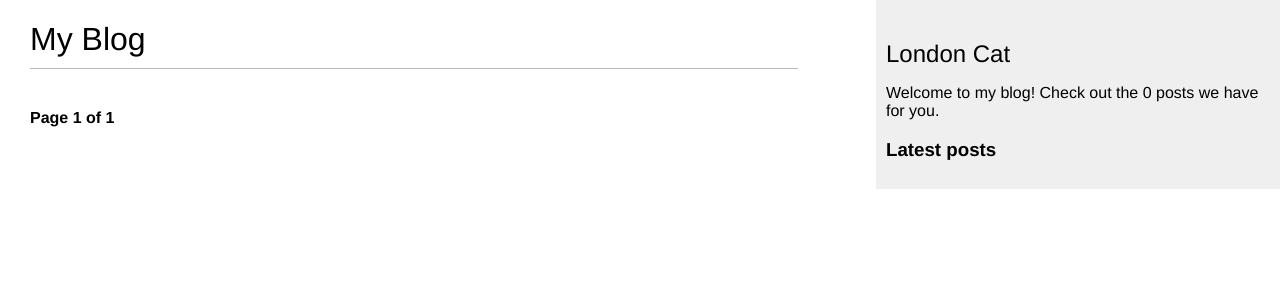
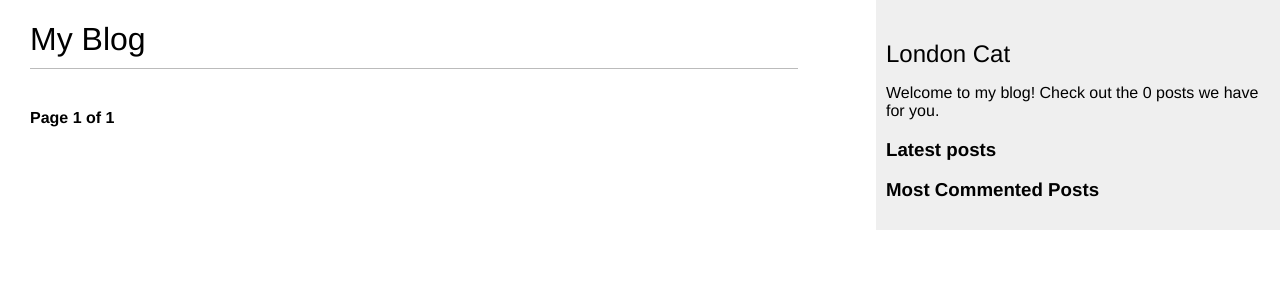
Before and after one commit to LisaOz/myblog, a Django app: page /blog/ in a window 1280 px wide. Shown: the top 300 px of the page. Run offline with Django 5.2, Linux system fonts and the light colour scheme; data that the repository does not hold is empty.

Commit message:
Implemented a template tag to display most commented posts based on the number of comments in descending order

```diff
--- a/blog/templates/blog/base.html
+++ b/blog/templates/blog/base.html
@@ -20,6 +20,17 @@
     </p>
     <h3>Latest posts</h3>
     {% show_latest_posts 3 %}
-</div>
+
+    <h3>Most Commented Posts</h3>
+    {% get_most_commented_posts as most_commented_posts %}
+        <ul>
+            {% for post in most_commented_posts %}
+                <li>
+                    <a href="{{ post.get_absolute_url }}">{{ post.title }}</a>
+                </li>
+            {% endfor %}
+        </ul>
+
+    </div>
 </body>
 </html>
--- a/blog/templatetags/blog_tags.py
+++ b/blog/templatetags/blog_tags.py
@@ -1,3 +1,4 @@
+from django.db.models import Count
 from django import template
 from ..models import Post
 
@@ -10,3 +11,9 @@ def total_posts():
 def show_latest_posts(count=10):
     latest_posts = Post.published.order_by('-publish')[:count]
     return {'latest_posts': latest_posts}
+
+@register.simple_tag
+def get_most_commented_posts(count=5):
+    return Post.published.annotate(  # aggregate the total number of comments for each post
+        total_comments=Count('comments') # save the number of comments for each Post
+    ).order_by('-total_comments')[:count] # order posts with comments in the desc order and limit by 5
```
